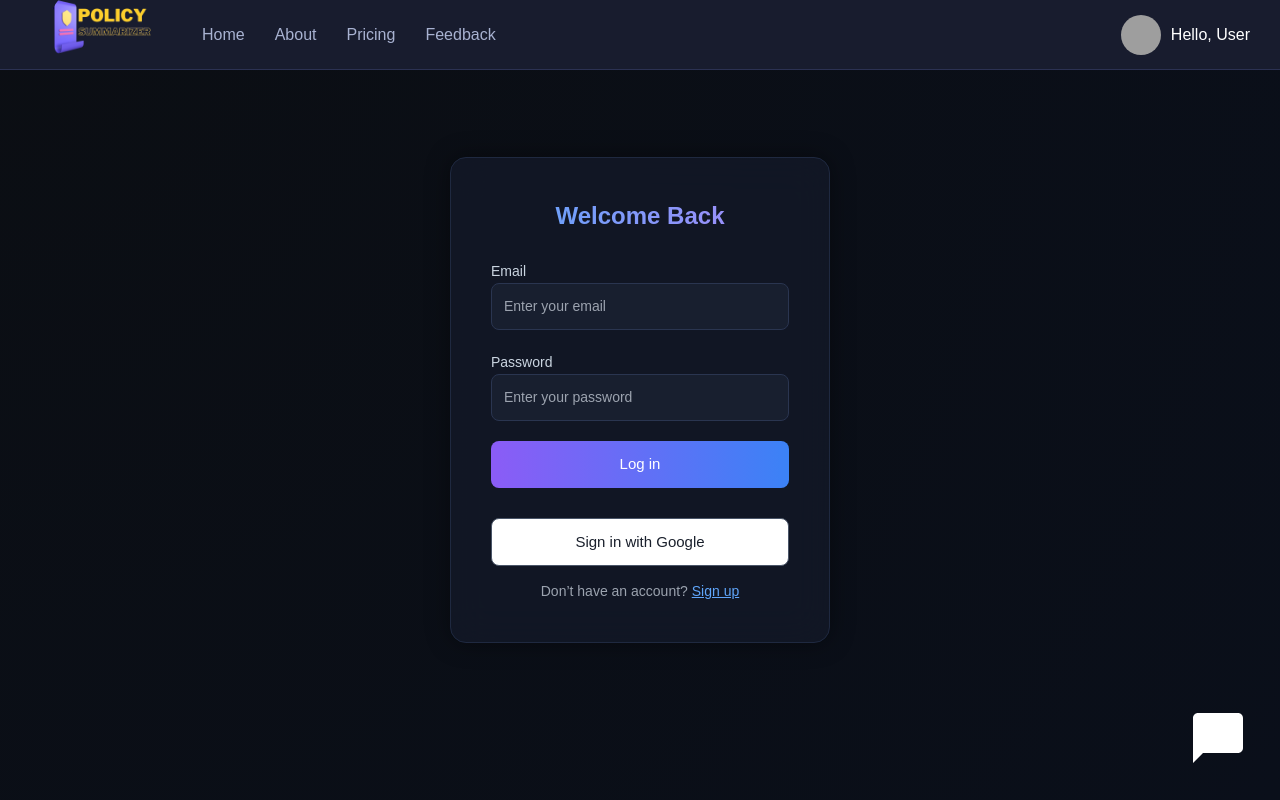
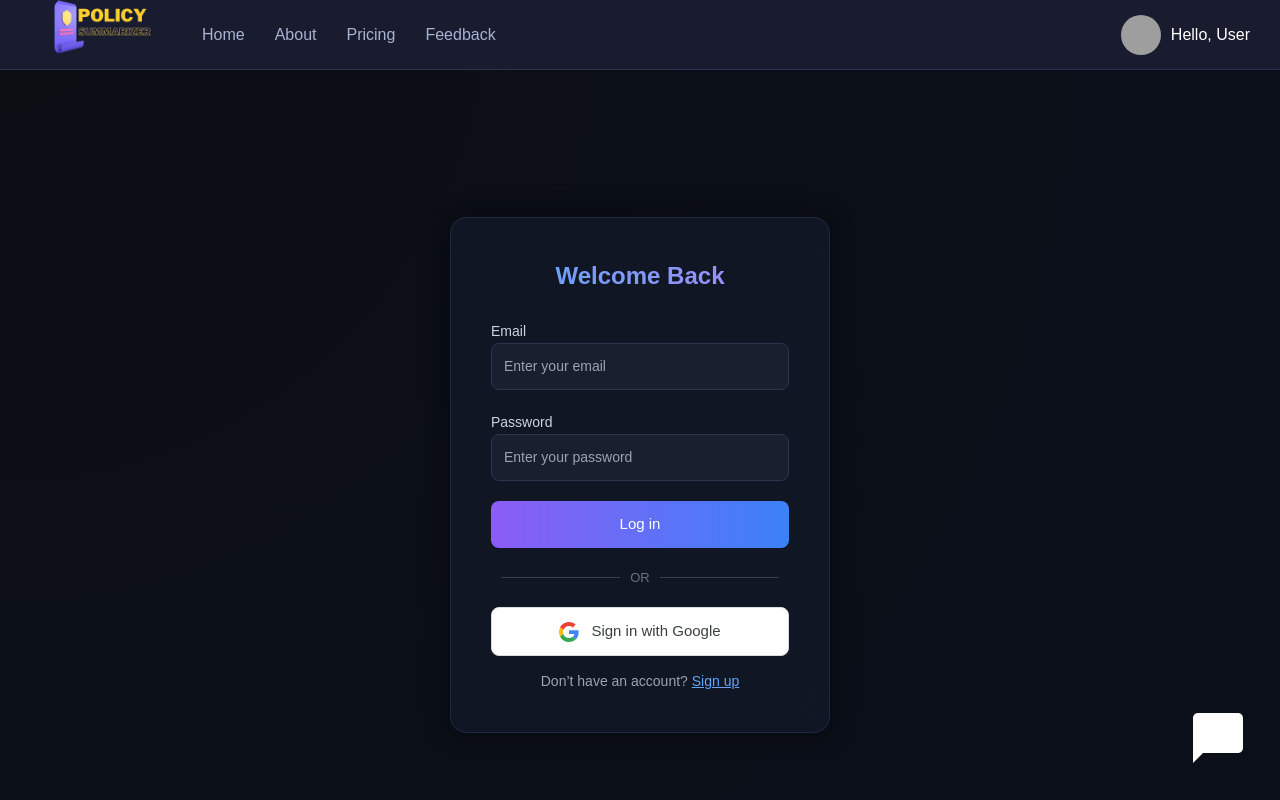
Before and after one commit to Ro706/project_policy, a React (Vite) app: page /login in a window 1280 px wide. Built offline with nearby package versions, Linux system fonts and the light colour scheme; grey boxes are pictures that could not be loaded.

Commit message:
update [27-11-2025] update login and signup button (google auth)

```diff
--- a/src/auth.css
+++ b/src/auth.css
@@ -16,6 +16,7 @@
   border: 1px solid #1f2940;
   border-radius: 16px;
   padding: 40px;
+  margin-top: 150px;
   width: 380px;
   box-shadow: 0 0 25px rgba(0, 0, 0, 0.4);
   backdrop-filter: blur(20px);
@@ -74,6 +75,7 @@
 .auth-button {
   background: linear-gradient(90deg, #8b5cf6, #3b82f6);
   border: none;
+  width: 100%;
   padding: 12px;
   color: #fff;
   font-size: 15px;
@@ -87,15 +89,46 @@
 }
 
 .google-btn {
-    background: #fff;
-    border: 1px solid #4a5568;
-    color: #1a202c;
-    margin-top: 10px;
-    transition: background-color 0.3s ease;
+  background: #ffffff;
+  border: 1px solid #dadce0;
+  color: #3c4043;
+  margin-top: 12px; /* Adjusted margin to provide space after OR divider */
+  display: flex;
+  align-items: center;
+  justify-content: center;
+  gap: 12px;
+  font-weight: 500;
+  transition: all 0.2s ease;
+  position: relative;
 }
 
 .google-btn:hover {
-    background-color: #f7fafc;
+  background-color: #f7fafe;
+  box-shadow: 0 1px 2px 0 rgba(60, 64, 67, 0.3), 0 1px 3px 1px rgba(60, 64, 67, 0.15);
+  border-color: #d2e3fc;
+  opacity: 1;
+}
+
+.google-icon {
+  width: 20px;
+  height: 20px;
+}
+
+.auth-divider {
+  display: flex;
+  align-items: center;
+  text-align: center;
+  margin: 20px 0; /* Provides spacing between form and Google button */
+  color: #6b7280;
+  font-size: 13px;
+}
+
+.auth-divider::before,
+.auth-divider::after {
+  content: '';
+  flex: 1;
+  border-bottom: 1px solid #374151;
+  margin: 0 10px;
 }
 
 .auth-link {
--- a/src/pages/Login.jsx
+++ b/src/pages/Login.jsx
@@ -87,10 +87,21 @@
         <button type="submit" className="auth-button">
           Log in
         </button>
-        <button type="button" onClick={handleGoogleSignIn} className="auth-button google-btn">
-          Sign in with Google
+      </form>
+
+      <div className="auth-divider">OR</div>
+
+      <button type="button" onClick={handleGoogleSignIn} className="auth-button google-btn">
+          <svg className="google-icon" xmlns="http://www.w3.org/2000/svg" viewBox="0 0 48 48">
+            <path fill="#EA4335" d="M24 9.5c3.54 0 6.71 1.22 9.21 3.6l6.85-6.85C35.9 2.38 30.47 0 24 0 14.62 0 6.51 5.38 2.56 13.22l7.98 6.19C12.43 13.72 17.74 9.5 24 9.5z" />
+            <path fill="#4285F4" d="M46.98 24.55c0-1.57-.15-3.09-.38-4.55H24v9.02h12.94c-.58 2.96-2.26 5.48-4.78 7.18l7.73 6c4.51-4.18 7.09-10.36 7.09-17.65z" />
+            <path fill="#FBBC05" d="M10.53 28.59c-.48-1.45-.76-2.99-.76-4.59s.27-3.14.76-4.59l-7.98-6.19C.92 16.46 0 20.12 0 24c0 3.88.92 7.54 2.56 10.78l7.97-6.19z" />
+            <path fill="#34A853" d="M24 48c6.48 0 11.93-2.13 15.89-5.81l-7.73-6c-2.15 1.45-4.92 2.3-8.16 2.3-6.26 0-11.57-4.22-13.47-9.91l-7.98 6.19C6.51 42.62 14.62 48 24 48z" />
+            <path fill="none" d="M0 0h48v48H0z" />
+          </svg>
+          <span>Sign in with Google</span>
         </button>
-      </form>
+
 
       <p className="auth-link">
         Don’t have an account?{" "}
--- a/src/pages/Signup.jsx
+++ b/src/pages/Signup.jsx
@@ -112,10 +112,21 @@
         <button type="submit" className="auth-button">
           Sign up
         </button>
-        <button type="button" onClick={handleGoogleSignUp} className="auth-button google-btn">
-          Sign up with Google
+      </form>
+
+      <div className="auth-divider">OR</div>
+
+      <button type="button" onClick={handleGoogleSignUp} className="auth-button google-btn">
+          <svg className="google-icon" xmlns="http://www.w3.org/2000/svg" viewBox="0 0 48 48">
+            <path fill="#EA4335" d="M24 9.5c3.54 0 6.71 1.22 9.21 3.6l6.85-6.85C35.9 2.38 30.47 0 24 0 14.62 0 6.51 5.38 2.56 13.22l7.98 6.19C12.43 13.72 17.74 9.5 24 9.5z" />
+            <path fill="#4285F4" d="M46.98 24.55c0-1.57-.15-3.09-.38-4.55H24v9.02h12.94c-.58 2.96-2.26 5.48-4.78 7.18l7.73 6c4.51-4.18 7.09-10.36 7.09-17.65z" />
+            <path fill="#FBBC05" d="M10.53 28.59c-.48-1.45-.76-2.99-.76-4.59s.27-3.14.76-4.59l-7.98-6.19C.92 16.46 0 20.12 0 24c0 3.88.92 7.54 2.56 10.78l7.97-6.19z" />
+            <path fill="#34A853" d="M24 48c6.48 0 11.93-2.13 15.89-5.81l-7.73-6c-2.15 1.45-4.92 2.3-8.16 2.3-6.26 0-11.57-4.22-13.47-9.91l-7.98 6.19C6.51 42.62 14.62 48 24 48z" />
+            <path fill="none" d="M0 0h48v48H0z" />
+          </svg>
+          <span>Sign up with Google</span>
         </button>
-      </form>
+
 
       <p className="auth-link">
         Already have an account?{" "}
```
